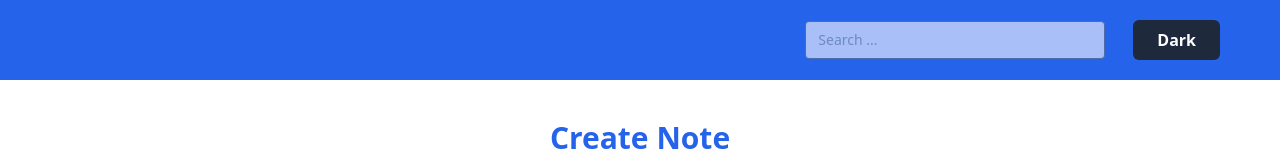
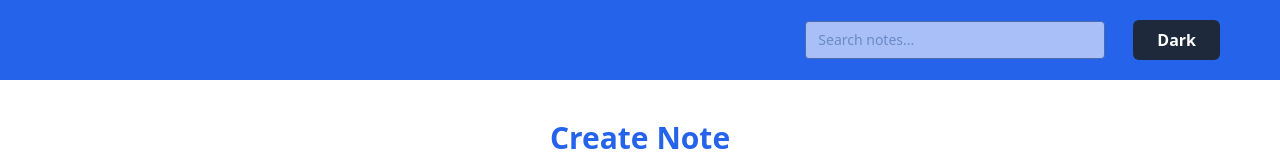
Before and after one commit to MHendriF/personal-notes, a React (Vite) app: page / in a window 1280 px wide. Shown: the top 160 px of the page. Built offline with nearby package versions, Linux system fonts and the light colour scheme.

Commit message:
update styling

```diff
--- a/src/components/Fragments/CardNote.jsx
+++ b/src/components/Fragments/CardNote.jsx
@@ -17,7 +17,7 @@ const Header = (props) => {
     return (
         <div className='px-5 py-5 pb-5'>
             <a href='#'>
-                <h5 className='text-xl font-semibold tracking-tight text-white'>{title.length > 30 ? `${title.substring(0, 29)} ...` : title}</h5>
+                <h5 className='text-xl font-semibold tracking-tight text-white'>{title.length > 30 ? `${title.substring(0, 29)}...` : title}</h5>
                 <p className='text-xs text-white'>{showFormattedDate(createdAt)}</p>
             </a>
         </div>
@@ -29,7 +29,7 @@ const Body = (props) => {
     return (
         <div className='px-5 pb-5 h-full'>
             <a href='#'>
-                <p className='text-m text-white'>{children.length > 200 ? `${children.substring(0, 200)} ...` : children}</p>
+                <p className='text-m text-white'>{children.length > 200 ? `${children.substring(0, 200)}...` : children}</p>
             </a>
         </div>
     );
@@ -43,7 +43,6 @@ const Footer = (props) => {
     };
 
     const handleArchiveNote = (id) => {
-        console.log('Archive: ', id);
         dispatch(archiveNote(id));
     };
 
--- a/src/components/Fragments/FormAddNote.jsx
+++ b/src/components/Fragments/FormAddNote.jsx
@@ -37,7 +37,7 @@ const FormAddNote = () => {
         clearInput();
     };
 
-    const clearInput = (e) => {
+    const clearInput = () => {
         setInputTitle('');
         setInputBody('');
         //console.log('clearInput');
--- a/src/components/Layouts/Navbar.jsx
+++ b/src/components/Layouts/Navbar.jsx
@@ -1,15 +1,16 @@
 import { useContext } from 'react';
+import { DarkMode } from '../../context/DarkMode';
 import Button from '../Elements/Buttons';
-import { DarkMode } from '../../context/DarkMode';
 import Input from '../Elements/Inputs/Input';
 
-const Navbar = () => {
+const Navbar = (props) => {
     const { isDarkMode, setIsDarkMode } = useContext(DarkMode);
+    const { onInput } = props;
 
     return (
         <div className='flex justify-end h-20 bg-blue-600 text-white items-center px-10'>
             <div className='w-1/4 mr-2'>
-                <Input placeholder='Search ...'></Input>
+                <Input placeholder='Search notes...' onInput={onInput} name='search' type='text'></Input>
             </div>
             <Button
                 classname={`px-10 mx-5 rounded ${isDarkMode && 'bg-blue-800 text-white'} ${!isDarkMode && 'bg-slate-800 text-gray-100'}`}
--- a/src/pages/note.jsx
+++ b/src/pages/note.jsx
@@ -1,20 +1,17 @@
-import { Fragment } from 'react';
+import { Fragment, useEffect, useState, useContext } from 'react';
+import { useSelector } from 'react-redux';
+import { DarkMode } from '../context/DarkMode';
+import { getInitialData } from '../utils';
+import FormAddNote from '../components/Fragments/FormAddNote';
 import Navbar from '../components/Layouts/Navbar';
-import { DarkMode } from '../context/DarkMode';
-import { useContext } from 'react';
-import FormAddNote from '../components/Fragments/FormAddNote';
-import { useEffect, useState } from 'react';
-import { getInitialData } from '../utils';
-import { useSelector } from 'react-redux';
 import CardNote from '../components/Fragments/CardNote';
 
-const NotePage = (props) => {
+const NotePage = () => {
     const { isDarkMode, setIsDarkMode } = useContext(DarkMode);
-    const [archive, setArchive] = useState([]);
     const notes = useSelector((state) => state.notes.data);
     const initalNotes = getInitialData();
 
-    console.log('initalNotes: ', initalNotes);
+    //console.log('initalNotes: ', initalNotes);
 
     useEffect(() => {
         if (notes.length === 0 && initalNotes.length > 0) {
@@ -27,13 +24,18 @@ const NotePage = (props) => {
         if (notes.length > 0) {
             localStorage.setItem('notes', JSON.stringify(notes));
         }
-        console.log('notes: ', notes);
+        //console.log('notes: ', notes);
     }, [notes]);
+
+    const handleSearch = (e) => {
+        let char = e.target.value;
+        const notesResult = notes.filter((note) => note.title.toLowerCase().includes(char.toLowerCase()));
+        console.log('result: ', notesResult);
+    };
 
     return (
         <Fragment>
-            <Navbar></Navbar>
-            {/* <div className='h-screen flex items-center justify-center'>Horizontally and Vertically Centered Element</div> */}
+            <Navbar onInput={handleSearch} />
             <div className={`w-full min-h-screen  ${isDarkMode && 'bg-slate-900'}`}>
                 <div className='flex items-center justify-center pt-10 pb-10'>
                     <div className='w-full max-w-md'>
@@ -56,6 +58,7 @@ const NotePage = (props) => {
                                 ),
                         )}
                 </div>
+
                 {notes.filter((note) => !note.archived).length === 0 && (
                     <div className={`w-full flex items-center justify-center pb-20 ${isDarkMode && 'text-white'} ${!isDarkMode && 'text-slate-700'}`}>
                         --- Your Notes is empty ---
--- a/src/redux/slices/noteSlice.jsx
+++ b/src/redux/slices/noteSlice.jsx
@@ -16,7 +16,6 @@ const noteSlice = createSlice({
             const item = state.data.find((note) => note.id === action.payload);
             if (item) {
                 item.archived = !item.archived;
-                console.log('archived: ', item);
             } else {
                 console.log('item not found');
             }
```
